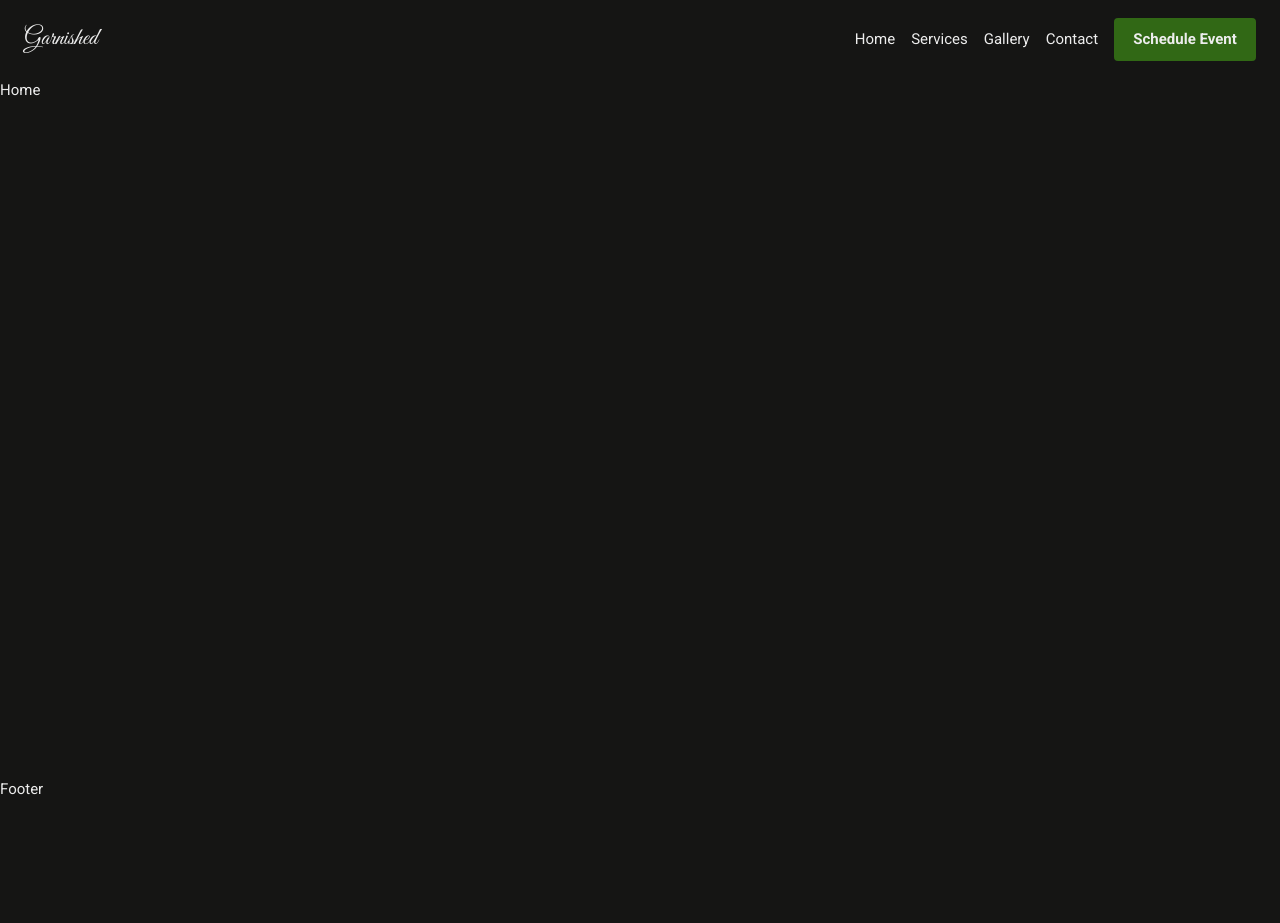
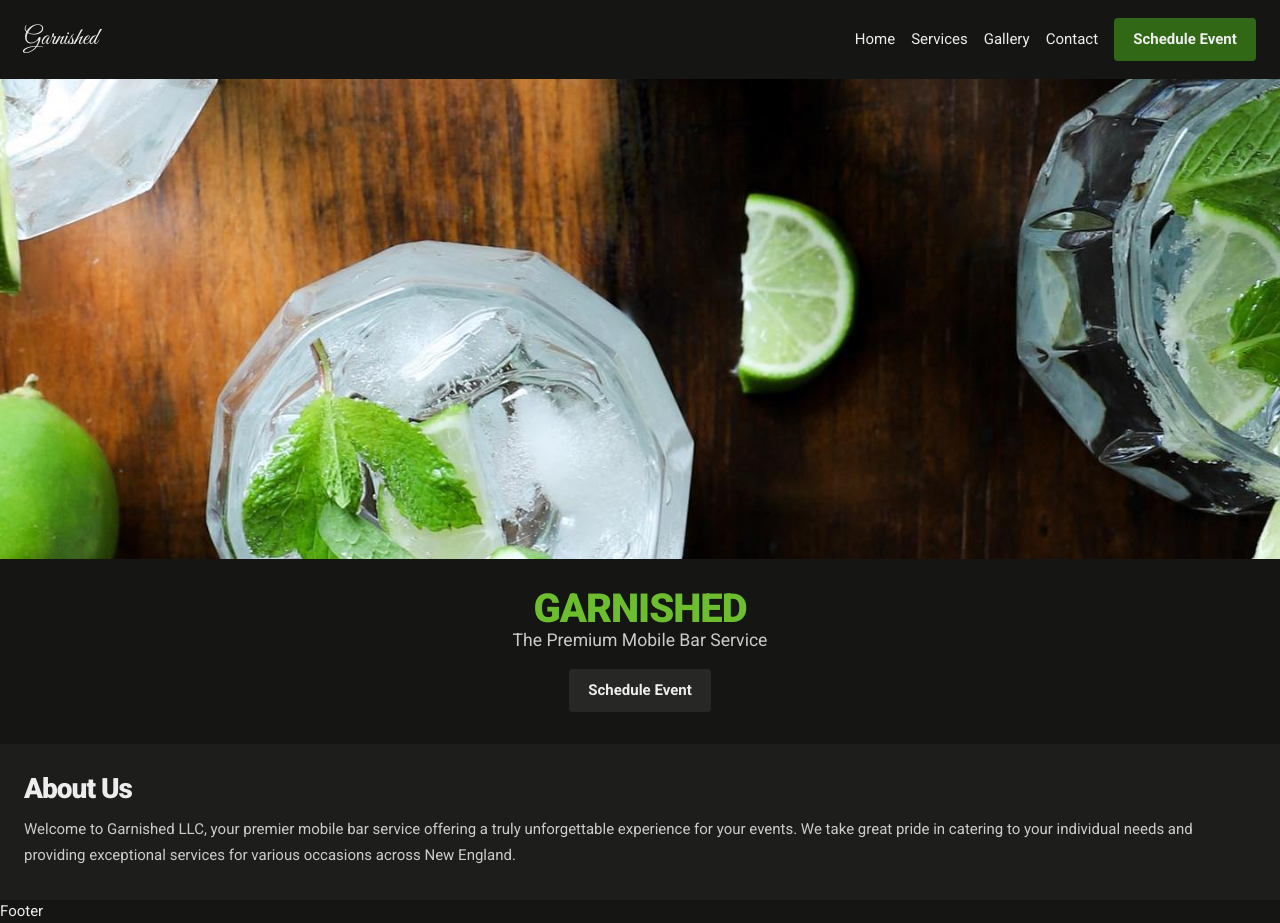
Before and after one commit to bmilcs/garnished, a React (Vite) app in the folder client/: page / in a window 1280 px wide. Before the commit the page ends 800 px from the top, so only its background shows below. Built offline with nearby package versions, Linux system fonts and the light colour scheme.

Commit message:
Add & style dummy content on homepage

```diff
--- a/client/src/components/pages/Home/Home.module.scss
+++ b/client/src/components/pages/Home/Home.module.scss
@@ -1,2 +1,39 @@
 .home {
+  min-height: 100%;
+  border-radius: var(--border-radius-100);
 }
+
+.hero_img {
+  max-height: 60vh;
+  width: 100%;
+  object-fit: cover;
+}
+
+.hero {
+  margin-block: 2rem;
+  text-align: center;
+}
+
+.title {
+  color: var(--clr-primary);
+}
+
+.subtitle {
+  line-height: 1.5;
+  font-size: 1.1rem;
+  color: var(--clr-fg-light);
+  margin-bottom: 1rem;
+}
+
+.heading {
+  margin-bottom: 1rem;
+}
+
+.description {
+  text-align: left;
+}
+
+.about {
+  background: var(--clr-bg-light);
+  padding-block: 2rem;
+}
--- a/client/src/components/pages/Home/Home.tsx
+++ b/client/src/components/pages/Home/Home.tsx
@@ -1,5 +1,35 @@
+import { Button } from "@/components/common/Button/Button";
+import backgroundImg from "../../../assets/specialtyDrink-21.jpg";
 import styles from "./Home.module.scss";
 
 export const Home = () => {
-  return <div className={styles.home}>Home</div>;
+  return (
+    <section className={styles.home}>
+      <img
+        className={styles.hero_img}
+        src={backgroundImg}
+        alt="Specialty Drinks with Limes"
+      />
+      <div
+        className={`column ${styles.hero}`}
+        style={{ backgroundImage: backgroundImg }}
+      >
+        <h2 className={styles.title}>Garnished</h2>
+        <p className={styles.subtitle}>The Premium Mobile Bar Service</p>
+        <Button type="secondary" link="/signup">
+          Schedule Event
+        </Button>
+      </div>
+
+      <div className={`${styles.about} column`}>
+        <h3 className={styles.heading}>About Us</h3>
+        <p className={styles.description}>
+          Welcome to Garnished LLC, your premier mobile bar service offering a
+          truly unforgettable experience for your events. We take great pride in
+          catering to your individual needs and providing exceptional services
+          for various occasions across New England.
+        </p>
+      </div>
+    </section>
+  );
 };
```
